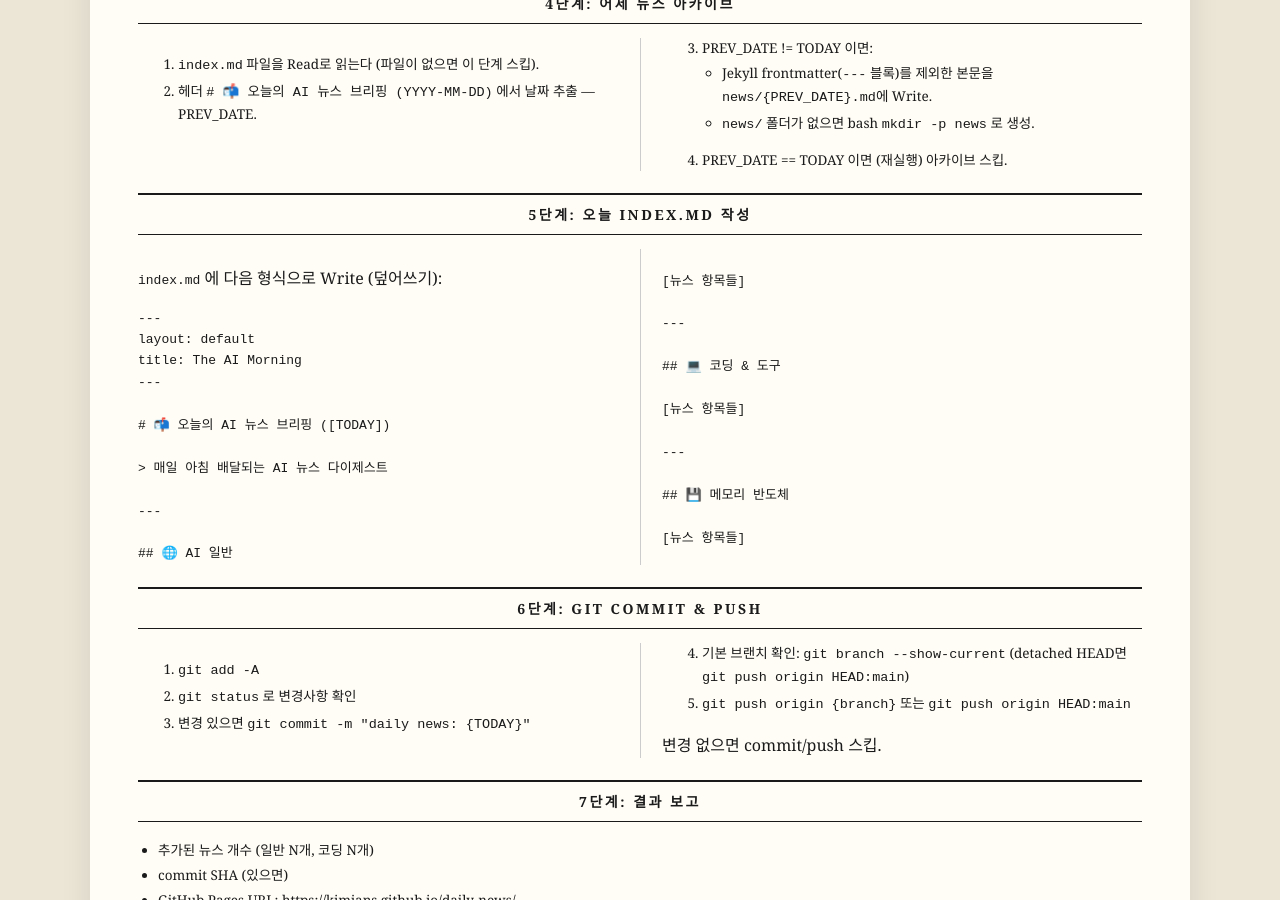
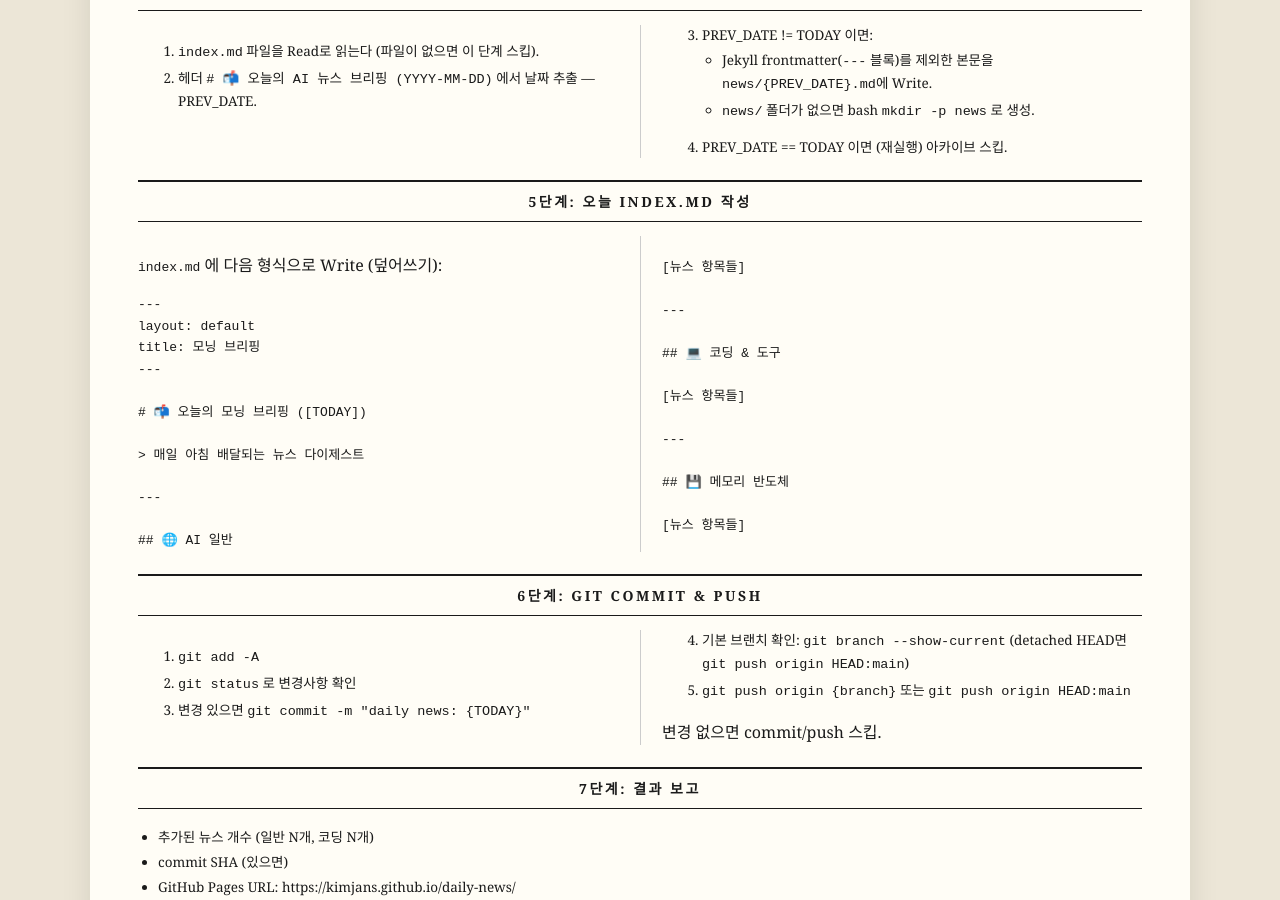
Before and after one commit to kimjans/daily-news, a Jekyll site: the page built from CLAUDE.md, in a window 1280 px wide and 900 px high, scrolled down 1914 px. Built offline with Jekyll 4.4.1, drawn with Linux system fonts in a browser that asks for light colours; our own code applies the rules of GitHub Pages for plain Markdown files; some of the changed text lies outside the part shown.

Commit message:
rename: The AI Morning → 모닝 브리핑

````diff
--- a/CLAUDE.md
+++ b/CLAUDE.md
@@ -1,6 +1,6 @@
-# The AI Morning — 일간 뉴스 루틴
+# 모닝 브리핑 — 일간 뉴스 루틴
 
-너는 'The AI Morning' 신문을 매일 아침 만든다.
+너는 '모닝 브리핑'을 매일 아침 만든다.
 GitHub 저장소 `kimjans/daily-news` 가 작업 디렉토리에 클론되어 있다.
 결과물은 두 곳에 기록한다:
 1. `index.md` — 오늘자 (GitHub Pages 첫 화면)
@@ -109,12 +109,12 @@ WebSearch를 사용해 **지난 24시간 이내의 최신 AI 뉴스**를 두 카
 ```
 ---
 layout: default
-title: The AI Morning
+title: 모닝 브리핑
 ---
 
-# 📬 오늘의 AI 뉴스 브리핑 ([TODAY])
+# 📬 오늘의 모닝 브리핑 ([TODAY])
 
-> 매일 아침 배달되는 AI 뉴스 다이제스트
+> 매일 아침 배달되는 뉴스 다이제스트
 
 ---
 
--- a/_config.yml
+++ b/_config.yml
@@ -1,5 +1,5 @@
-title: The AI Morning
-description: 매일 아침 배달되는 AI 뉴스 다이제스트
+title: 모닝 브리핑
+description: 매일 아침 배달되는 뉴스 다이제스트
 theme: jekyll-theme-minimal
 markdown: kramdown
 permalink: pretty
````
Also changed, not shown: index.md (+3 -3 lines).
